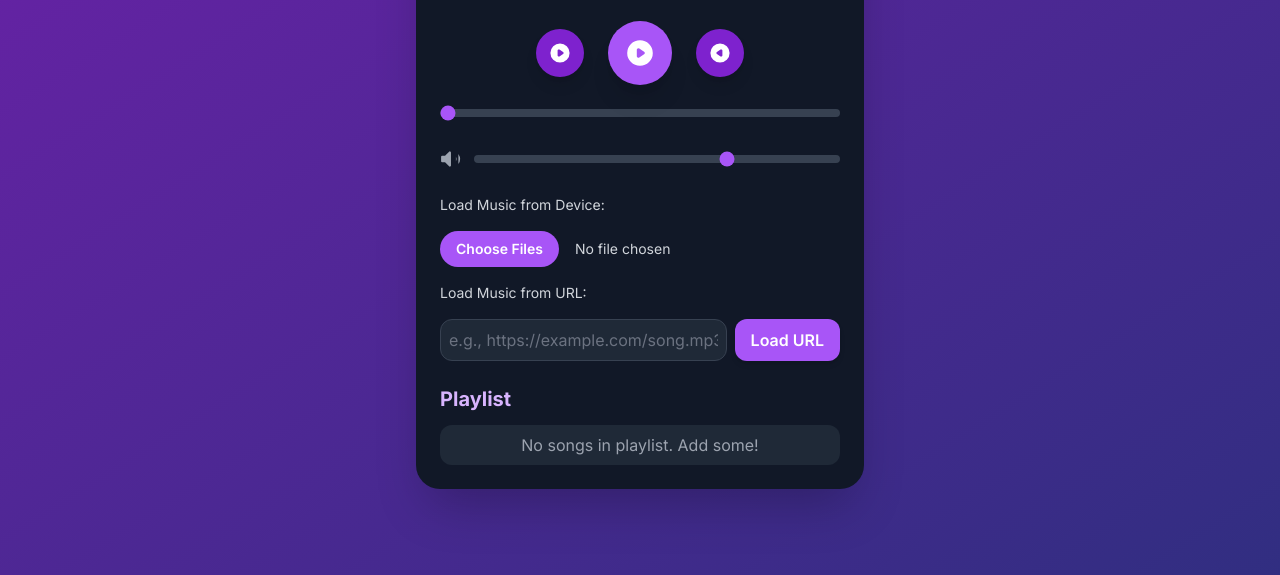
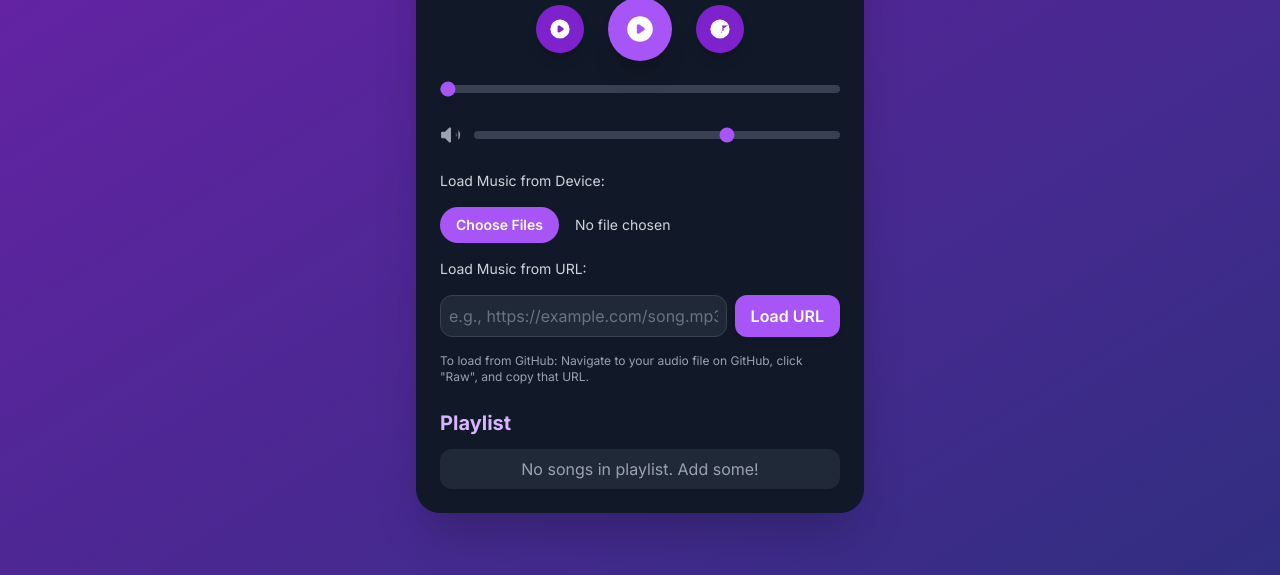
Before and after one commit to salimmalikksrm/Music_Player, a plain HTML site: page My_Music_Player.html in a window 1280 px wide. Shown: the part 225-800 px from the top of the page. Drawn offline with nearby package versions, Linux system fonts and the light colour scheme.

Commit message:
My_Music_Player.html

```diff
--- a/My_Music_Player.html
+++ b/My_Music_Player.html
@@ -13,7 +13,7 @@
             font-family: 'Inter', sans-serif;
             margin: 0;
             padding: 0;
-            overflow: hidden; /* Prevent body scroll if content is centered */
+            /* Removed: overflow: hidden; */
         }
         /* Custom scrollbar for playlist */
         .custom-scrollbar::-webkit-scrollbar {
@@ -75,7 +75,7 @@
                 class="p-3 bg-purple-700 hover:bg-purple-600 rounded-full shadow-lg transition-all duration-200 transform hover:scale-110 focus:outline-none focus:ring-4 focus:ring-purple-500"
                 aria-label="Next Track">
                 <svg class="w-6 h-6 text-white" fill="currentColor" viewBox="0 0 20 20">
-                    <path fill-rule="evenodd" d="M10 18a8 8 0 100-16 8 8 0 000 16zM10.445 7.168A1 1 0 0112 8v4a1 1 0 01-1.555.832l-3-2a1 1 0 010-1.664l3-2z" clip-rule="evenodd" />
+                    <path fill-rule="evenodd" d="M10 18a8 8 0 100-16 8 8 0 000 16zM10.445 7.168A1 1 0 0112 8v4a1 1 0 01-1.555.832l3-2a1 1 0 010-1.664l3-2z" clip-rule="evenodd" />
                 </svg>
             </button>
         </div>
@@ -113,6 +113,9 @@
                     Load URL
                 </button>
             </div>
+            <p class="text-xs text-gray-400 mt-1">
+                To load from GitHub: Navigate to your audio file on GitHub, click "Raw", and copy that URL.
+            </p>
         </div>
 
         <!-- Playlist Display -->
```
